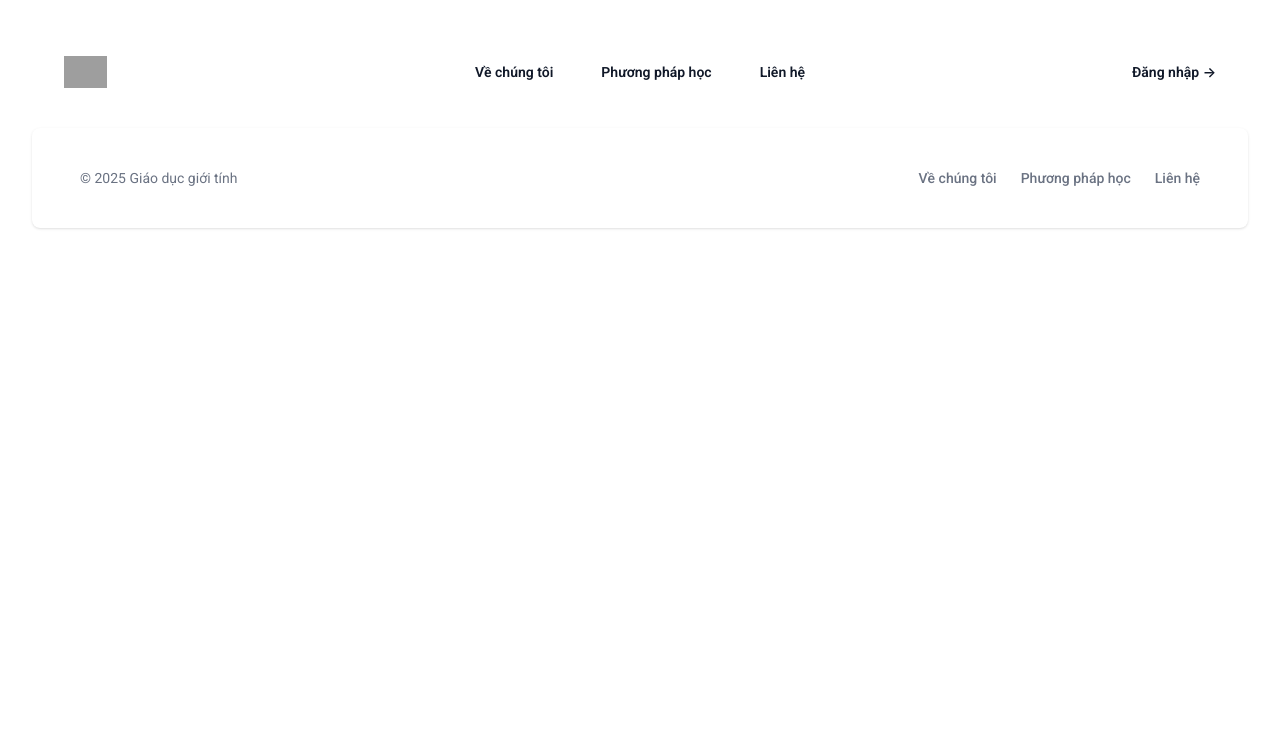
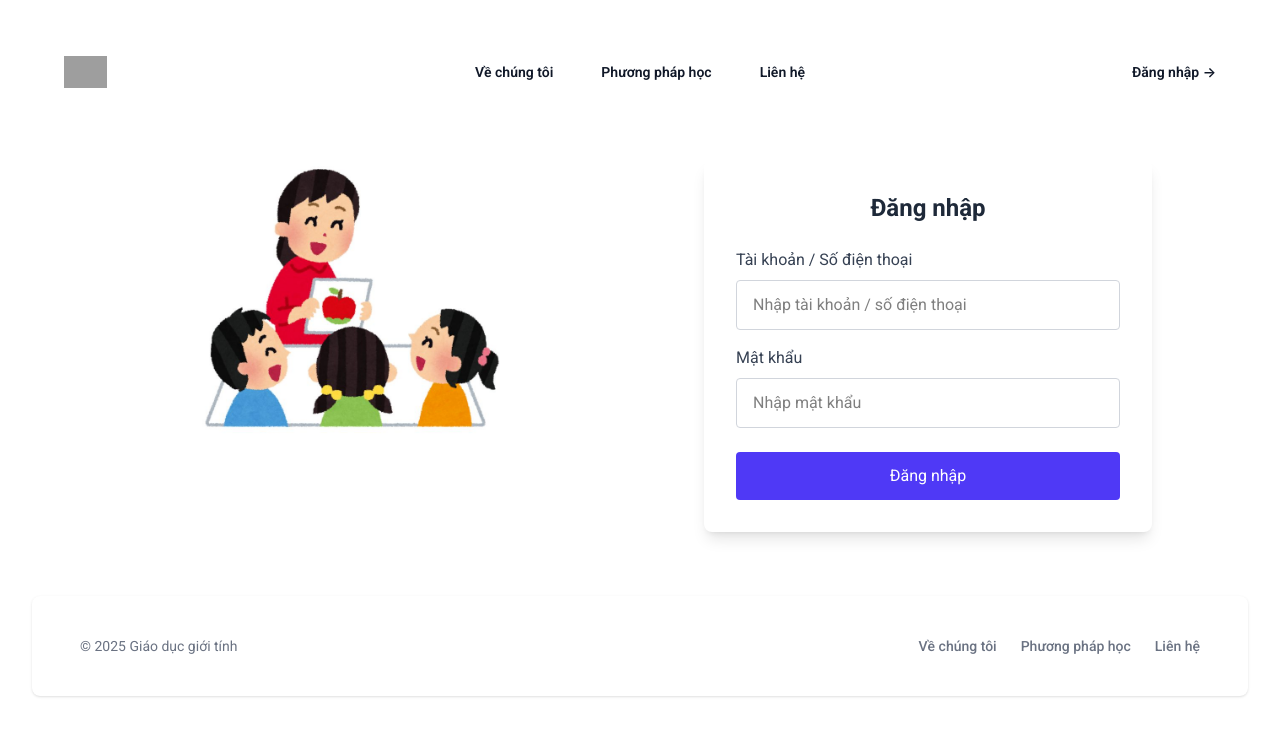
Before and after one commit to nguyennb28/education_for_children, a React (Vite) app in the folder frontend/: page /login in a window 1280 px wide. Shown: the top 736 px of the page. Built offline with nearby package versions, Linux system fonts and the light colour scheme; grey boxes are pictures that could not be loaded.

Commit message:
Make login form

```diff
--- /dev/null
+++ b/frontend/src/elements/loginpage/LoginForm.jsx
@@ -0,0 +1,49 @@
+const LoginForm = () => {
+  return (
+    <>
+      <div className="flex items-center justify-center p-6">
+        <form className="bg-white rounded-lg shadow-lg p-8 w-full max-w-md">
+          <h2 className="text-2xl font-bold text-center text-gray-800 mb-6">
+            Đăng nhập
+          </h2>
+          <div className="mb-4">
+            <label
+              className="block text-gray-700 mb-2 text-left"
+              htmlFor="username"
+            >
+              Tài khoản / Số điện thoại
+            </label>
+            <input
+              type="text"
+              id="username"
+              placeholder="Nhập tài khoản / số điện thoại"
+              className="w-full px-4 py-3 border border-gray-300 rounded focus:outline-none focus:border-indigo-500"
+            />
+          </div>
+          <div className="mb-6">
+            <label
+              className="block text-gray-700 mb-2 text-left"
+              htmlFor="password"
+            >
+              Mật khẩu
+            </label>
+            <input
+              type="password"
+              id="password"
+              placeholder="Nhập mật khẩu"
+              className="w-full px-4 py-3 border border-gray-300 rounded focus:outline-none focus:border-indigo-500"
+            />
+          </div>
+          <button
+            type="submit"
+            className="w-full bg-indigo-600 text-white py-3 rounded hover:bg-indigo-700 transition duration-200"
+          >
+            Đăng nhập
+          </button>
+        </form>
+      </div>
+    </>
+  );
+};
+
+export default LoginForm;
--- /dev/null
+++ b/frontend/src/elements/registerpage/RegisterForm.jsx
@@ -0,0 +1,5 @@
+const RegisterForm = () => {
+    return (<></>)
+}
+
+export default RegisterForm;
--- a/frontend/src/pages/LoginPage.jsx
+++ b/frontend/src/pages/LoginPage.jsx
@@ -1,5 +1,21 @@
+import ImageChildren8 from "../assets/imgs/homepage/8.jpg";
+import LoginForm from "../elements/loginpage/LoginForm";
 const LoginPage = () => {
-    return (<></>)
-}
+  return (
+    <div className="loginPage">
+      <div className="mx-auto flex max-w-7xl items-center justify-between p-6 lg:px-8">
+        <div className="grid grid-cols-1 md:grid-cols-2">
+          {/* image  */}
+          <div className="hidden md:block">
+            <img src={ImageChildren8} alt="Trẻ em" />
+          </div>
+          {/*  */}
+          <LoginForm />
+          {/*  */}
+        </div>
+      </div>
+    </div>
+  );
+};
 
 export default LoginPage;
```
